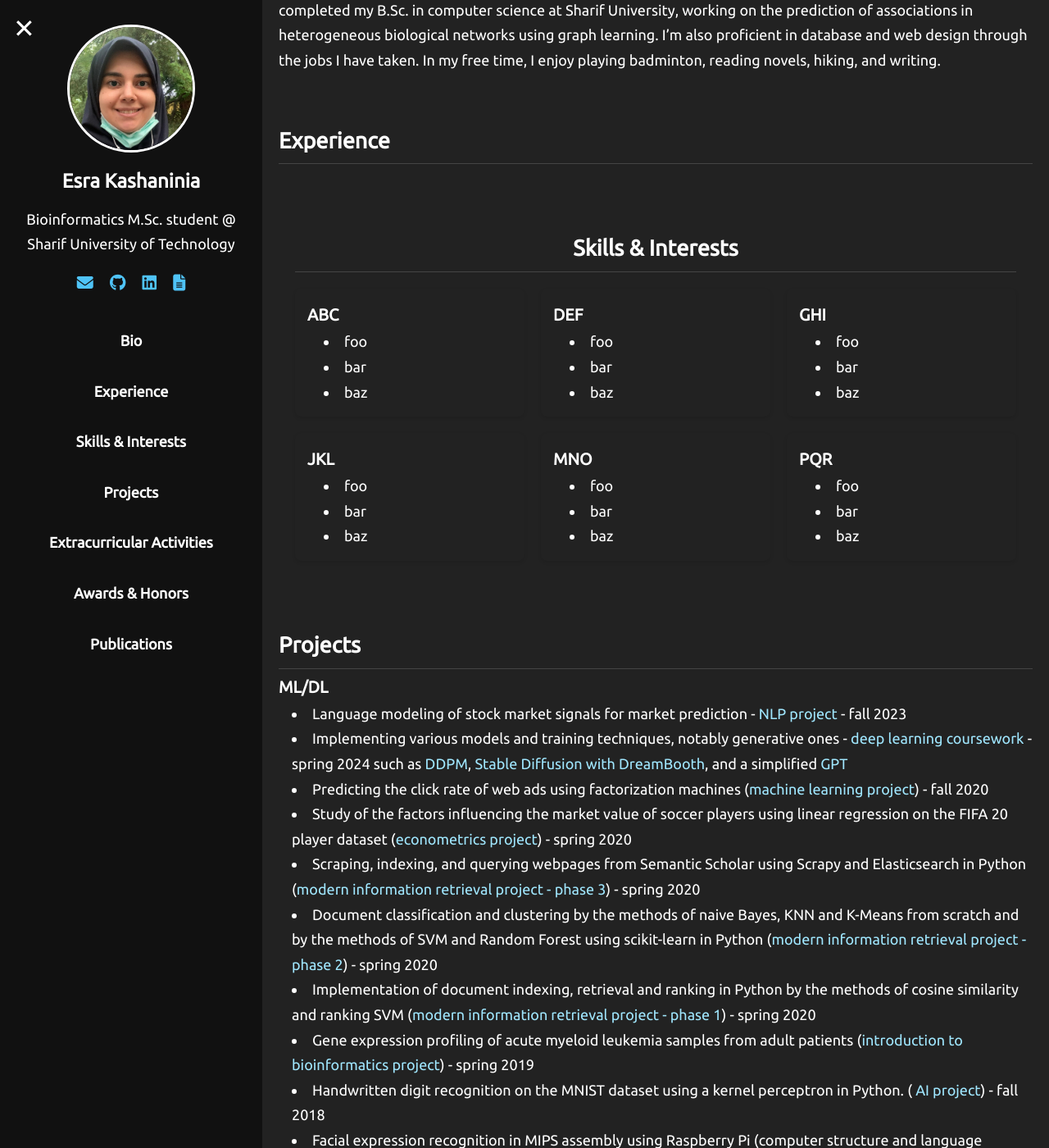
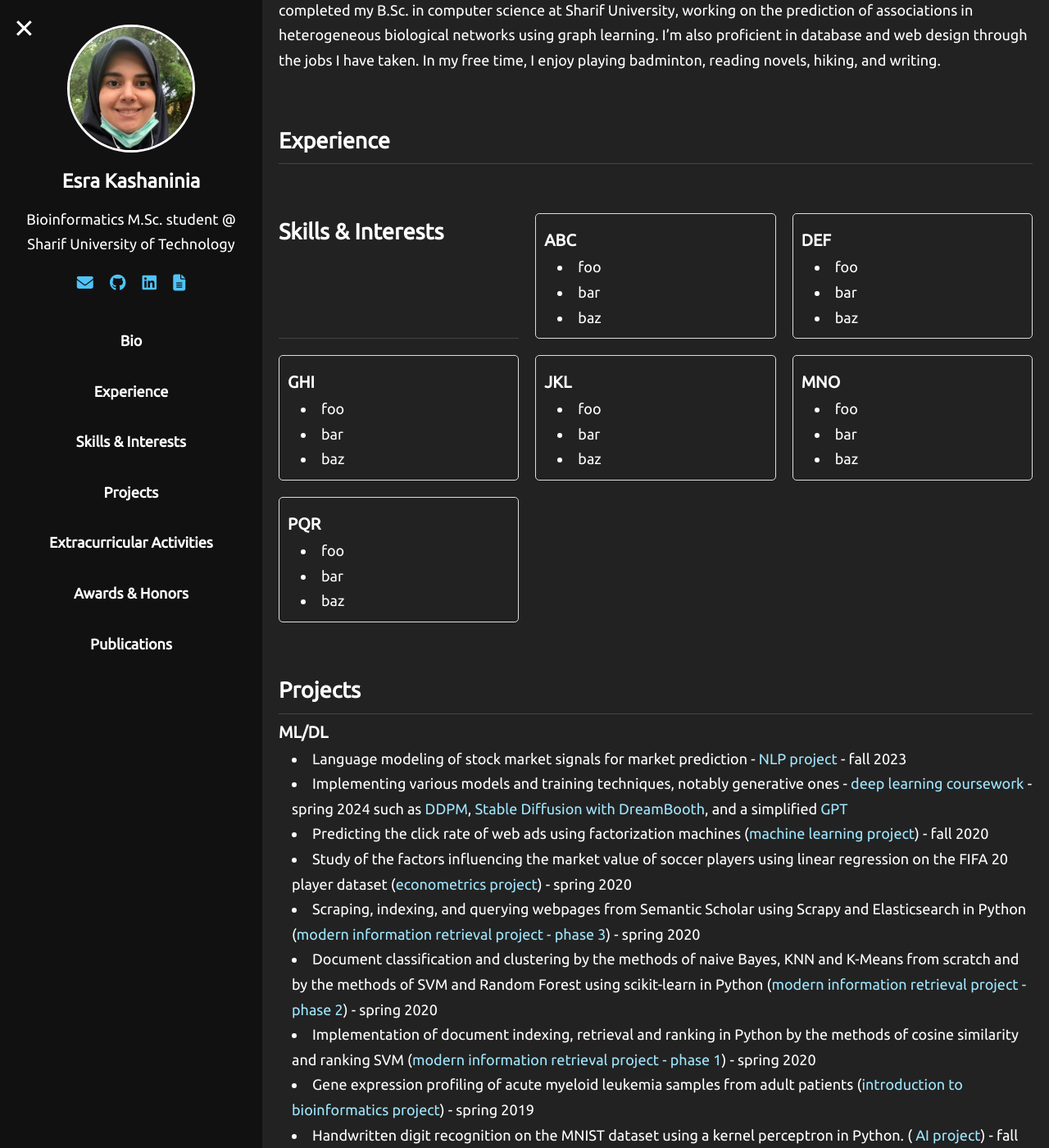
Before and after one commit to Esra-K/Esra-K.github.io, a Jekyll site: the page built from index.md, in a window 1280 px wide and 1400 px high, scrolled down 265 px. Shown: the whole window at 82% size. Built offline with Jekyll 4.4.1, drawn with Linux system fonts in a browser that asks for light colours.

Commit message:
added skills and interests grid - cont'd

```diff
--- a/assets/css/style.css
+++ b/assets/css/style.css
@@ -153,36 +153,18 @@ body,
 
 /* added interests section for the 2 * 3 grid */
 #interests {
-  padding: 20px;
+  display: grid;
+  grid-template-columns: repeat(3, 1fr); /* 3 equal columns */
+  grid-template-rows: repeat(2, auto); /* 2 rows, auto height */
+  gap: 20px; /* space between items */
 }
 
-#interests h2 {
-  text-align: center;
-  margin-bottom: 20px;
+#interests > div {
+  padding: 10px;
+  border: 1px solid #ddd; /* optional, for separation */
+  border-radius: 5px;
 }
 
-.interests-grid {
-  display: grid;
-  grid-template-columns: repeat(3, 1fr); /* 3 equal-width columns */
-  grid-template-rows: repeat(2, auto); /* 2 rows, height auto */
-  gap: 20px; /* space between grid cells */
-}
-
-.interests-grid > div {
-  /* background: #f8f8f8;  optional for visual separation */
-  padding: 15px;
-  border-radius: 8px;
-  box-shadow: 0 2px 4px rgba(0, 0, 0, 0.1);
-}
-
-.interests-grid h3 {
-  margin-top: 0;
-}
-
-.interests-grid ul {
-  padding-left: 20px;
-  margin: 0;
-}
 /* End of added interests section for the 2 * 3 grid */
 
 /* .navbar {
--- a/index.md
+++ b/index.md
@@ -22,58 +22,63 @@ layout: default
   </section>
 
   <section id="interests">
-    <h2>Skills & Interests</h2>
-      <div class="interests-grid">
-    <div>
-      <h3>ABC</h3>
-      <ul>
-        <li>foo</li>
-        <li>bar</li>
-        <li>baz</li>
-      </ul>
-    </div>
-    <div>
-      <h3>DEF</h3>
-      <ul>
-        <li>foo</li>
-        <li>bar</li>
-        <li>baz</li>
-      </ul>
-    </div>
-    <div>
-      <h3>GHI</h3>
-      <ul>
-        <li>foo</li>
-        <li>bar</li>
-        <li>baz</li>
-      </ul>
-    </div>
-    <div>
-      <h3>JKL</h3>
-      <ul>
-        <li>foo</li>
-        <li>bar</li>
-        <li>baz</li>
-      </ul>
-    </div>
-    <div>
-      <h3>MNO</h3>
-      <ul>
-        <li>foo</li>
-        <li>bar</li>
-        <li>baz</li>
-      </ul>
-    </div>
-    <div>
-      <h3>PQR</h3>
-      <ul>
-        <li>foo</li>
-        <li>bar</li>
-        <li>baz</li>
-      </ul>
-    </div>
+  <h2>Skills & Interests</h2>
+
+  <div>
+    <h3>ABC</h3>
+    <ul>
+      <li>foo</li>
+      <li>bar</li>
+      <li>baz</li>
+    </ul>
   </div>
-  </section>
+
+  <div>
+    <h3>DEF</h3>
+    <ul>
+      <li>foo</li>
+      <li>bar</li>
+      <li>baz</li>
+    </ul>
+  </div>
+
+  <div>
+    <h3>GHI</h3>
+    <ul>
+      <li>foo</li>
+      <li>bar</li>
+      <li>baz</li>
+    </ul>
+  </div>
+
+  <div>
+    <h3>JKL</h3>
+    <ul>
+      <li>foo</li>
+      <li>bar</li>
+      <li>baz</li>
+    </ul>
+  </div>
+
+  <div>
+    <h3>MNO</h3>
+    <ul>
+      <li>foo</li>
+      <li>bar</li>
+      <li>baz</li>
+    </ul>
+  </div>
+
+  <div>
+    <h3>PQR</h3>
+    <ul>
+      <li>foo</li>
+      <li>bar</li>
+      <li>baz</li>
+    </ul>
+  </div>
+ </section>
+
   <section id="projects">
   <h2>Projects</h2>
   <h3>ML/DL</h3>
```
